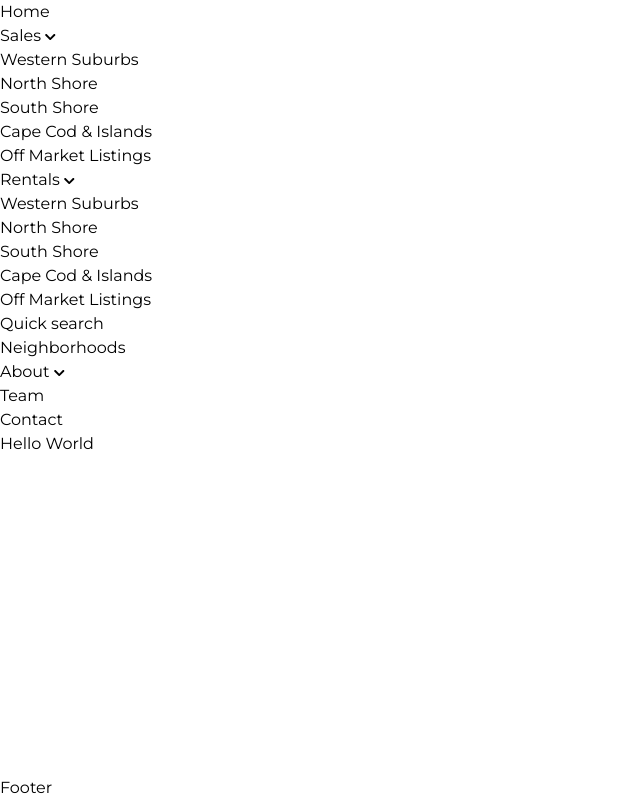
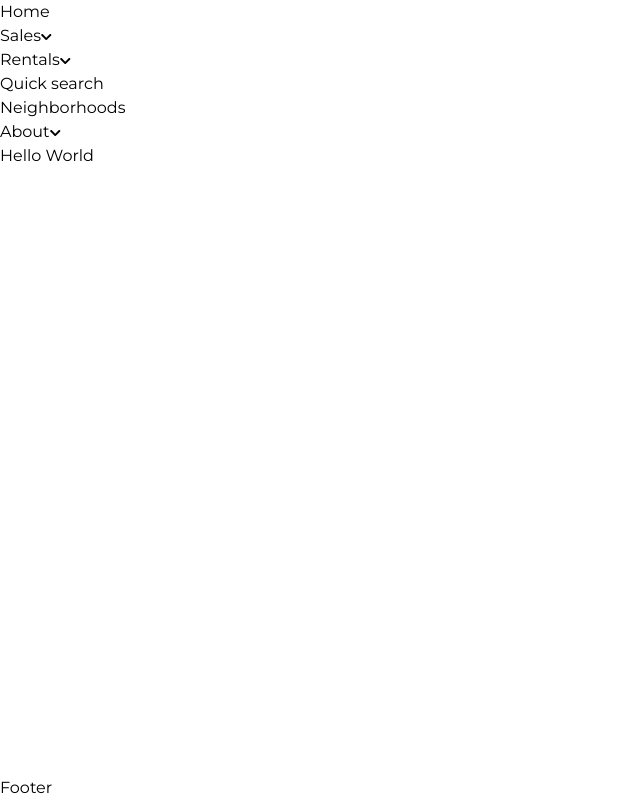
Before and after one commit to banderovskyi/detail-view-page, a React (Create React App) app: page / in a window 1280 px wide. Shown: the whole page, without its empty margins (0-640 px from the left). Built offline with nearby package versions, Linux system fonts and the light colour scheme.

Commit message:
Add navigation submenus functionality(with component drilling)

```diff
--- a/src/App.js
+++ b/src/App.js
@@ -1,14 +1,23 @@
-import React from 'react';
+import React, { useEffect, useRef } from 'react';
 import Footer from './components/Footer/Footer';
 import Header from './components/Header/Header';
 
 import './App.scss';
 
 function App() {
+  const navItemRef = useRef(null);
+
+  useEffect(() => {
+    const onClick = (e) =>
+      navItemRef.current.contains(e.target) || console.log('Click beside nav');
+    document.addEventListener('click', onClick);
+    return () => document.removeEventListener('click', onClick);
+  }, []);
+
   return (
-    <div className="wrapper" id="App">
+    <div className="wrapper" id="App" onClick={(e) => console.log(e.target)}>
       <div className="content ">
-        <Header />
+        <Header navItemRef={navItemRef} />
         <main className="main ">
           <h1>Hello World</h1>
         </main>
--- a/src/components/Header/Header.js
+++ b/src/components/Header/Header.js
@@ -4,18 +4,30 @@ import './Header.scss';
 import HeaderNavigaiton from './HeaderNavigaiton';
 
 const Header = (props) => {
-  const [state, setState] = useState([
+  const [state] = useState([
     { link: '/', title: 'Home', key: Math.random() },
     {
       link: '#',
       title: 'Sales',
       key: Math.random(),
       submenu: [
-        { link: '/sellers/link/', title: 'Western Suburbs', key: Math.random() },
+        {
+          link: '/sellers/link/',
+          title: 'Western Suburbs',
+          key: Math.random(),
+        },
         { link: '/sellers/link/', title: 'North Shore', key: Math.random() },
         { link: '/sellers/link/', title: 'South Shore', key: Math.random() },
-        { link: '/sellers/link/', title: 'Cape Cod & Islands', key: Math.random() },
-        { link: '/sellers/link/', title: 'Off Market Listings', key: Math.random() },
+        {
+          link: '/sellers/link/',
+          title: 'Cape Cod & Islands',
+          key: Math.random(),
+        },
+        {
+          link: '/sellers/link/',
+          title: 'Off Market Listings',
+          key: Math.random(),
+        },
       ],
     },
     {
@@ -23,11 +35,23 @@ const Header = (props) => {
       title: 'Rentals',
       key: Math.random(),
       submenu: [
-        { link: '/sellers/link/', title: 'Western Suburbs', key: Math.random() },
+        {
+          link: '/sellers/link/',
+          title: 'Western Suburbs',
+          key: Math.random(),
+        },
         { link: '/sellers/link/', title: 'North Shore', key: Math.random() },
         { link: '/sellers/link/', title: 'South Shore', key: Math.random() },
-        { link: '/sellers/link/', title: 'Cape Cod & Islands', key: Math.random() },
-        { link: '/sellers/link/', title: 'Off Market Listings', key: Math.random() },
+        {
+          link: '/sellers/link/',
+          title: 'Cape Cod & Islands',
+          key: Math.random(),
+        },
+        {
+          link: '/sellers/link/',
+          title: 'Off Market Listings',
+          key: Math.random(),
+        },
       ],
     },
     { link: '/', title: 'Quick search', key: Math.random() },
@@ -45,7 +69,11 @@ const Header = (props) => {
 
   return (
     <header className={`header ${props.className ? props.className : ''}`}>
-      <HeaderNavigaiton className="header__navigaiton" navItems={state} />
+      <HeaderNavigaiton
+        className="header__navigaiton"
+        navItems={state}
+        navItemRef={props.navItemRef}
+      />
     </header>
   );
 };
--- a/src/components/Header/HeaderNavigaiton.js
+++ b/src/components/Header/HeaderNavigaiton.js
@@ -7,15 +7,20 @@ import { faBars } from '@fortawesome/free-solid-svg-icons';
 
 const HeaderNavigaiton = (props) => {
   const navItemsNumber = props.navItems.length ? props.navItems.length : 0;
-  const [subMenuStatuses, setSubMenuStatuses] = useState(new Array(navItemsNumber).fill(false));
+  const [subMenuStatuses, setSubMenuStatuses] = useState(
+    new Array(navItemsNumber).fill(false)
+  );
 
   const openSubMenuHandler = (index) => {
-    setSubMenuStatuses((previous) => {
-      return previous.map((item, itemIndex) => {
+    setSubMenuStatuses((prevStatusrsArr) => {
+      const newStatusrsArr = prevStatusrsArr.map((item, itemIndex) => {
         return itemIndex === index ? true : false;
       });
+      if (prevStatusrsArr[index] === newStatusrsArr[index]) {
+        return prevStatusrsArr.map((item) => (item = false));
+      }
+      return newStatusrsArr;
     });
-    console.log(subMenuStatuses);
   };
 
   return (
@@ -26,7 +31,19 @@ const HeaderNavigaiton = (props) => {
       <nav className="navigation__wrapeer">
         <ul className="navigation__list">
           {props.navItems?.map((item, index) => (
-            <NavigaionItem className={`navigation__item ${item.submenu ? 'navigation__item--dropdown' : ''} ${subMenuStatuses[index] ? 'navigation__item--active' : ''}`} link={item.link} title={item.title} key={item.key} submenu={item.submenu} submenuClassName={'navigation__sub-menu'} clickHandler={openSubMenuHandler} index={index} />
+            <NavigaionItem
+              className={`navigation__item ${
+                item.submenu ? 'navigation__item--dropdown' : ''
+              } ${subMenuStatuses[index] ? 'navigation__item--active' : ''}`}
+              link={item.link}
+              title={item.title}
+              key={item.key}
+              submenu={item.submenu}
+              submenuClassName={'navigation__sub-menu'}
+              clickHandler={openSubMenuHandler}
+              index={index}
+              navItemRef={props.navItemRef}
+            />
           ))}
         </ul>
       </nav>
--- a/src/components/Header/HeaderNavigation.scss
+++ b/src/components/Header/HeaderNavigation.scss
@@ -5,6 +5,14 @@
     a {
       @include link-hover(true);
     }
+    .submenu {
+      display: none;
+    }
+    &--active {
+      .submenu {
+        display: block;
+      }
+    }
   }
   &__mobile-menu-button {
   }
--- a/src/components/Header/NavigaionItem.js
+++ b/src/components/Header/NavigaionItem.js
@@ -1,25 +1,50 @@
-import React, { useState } from 'react';
+import React from 'react';
 import PropTypes from 'prop-types';
 import SubMenu from './SubMenu';
 import { FontAwesomeIcon } from '@fortawesome/react-fontawesome';
 import { faChevronDown } from '@fortawesome/free-solid-svg-icons';
 
-const NavigaionItem = ({ className, link, title, submenu, submenuClassName, clickHandler, index }) => {
+const NavigaionItem = ({
+  className,
+  link,
+  title,
+  submenu,
+  submenuClassName,
+  clickHandler,
+  index,
+  navItemRef,
+}) => {
   const isSubMenuPresent = submenu?.length > 0;
 
   const clickOnNode = (event) => {
     event.preventDefault();
+    if (!clickHandler) {
+      return;
+    }
     clickHandler(index);
   };
 
-  return (
-    <li className={`${className ? className : ''}`} onClick={clickOnNode}>
-      <a href={link}>
-        {title} {isSubMenuPresent && <FontAwesomeIcon icon={faChevronDown} size="xs" />}
-      </a>
-      {isSubMenuPresent && <SubMenu submenuItems={submenu} className={`${submenuClassName}`} />}
-    </li>
-  );
+  if (isSubMenuPresent) {
+    return (
+      <li
+        className={`${className ? className : ''}`}
+        onClick={clickOnNode}
+        ref={navItemRef}
+      >
+        <a href={link}>
+          {title}
+          <FontAwesomeIcon icon={faChevronDown} size="xs" />
+        </a>
+        <SubMenu submenuItems={submenu} className={`${submenuClassName}`} />
+      </li>
+    );
+  } else {
+    return (
+      <li className={`${className ? className : ''}`}>
+        <a href={link}>{title}</a>
+      </li>
+    );
+  }
 };
 
 NavigaionItem.propTypes = {
```
Also changed, not shown: 1 other file (tests, documents, lock files or other folders).
